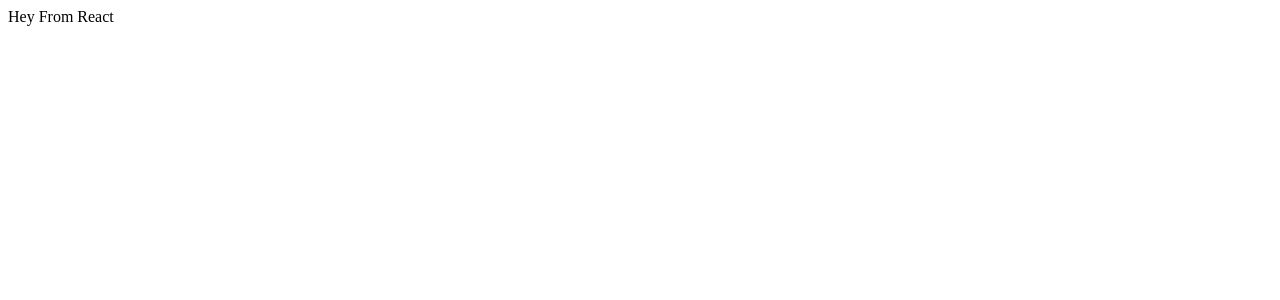
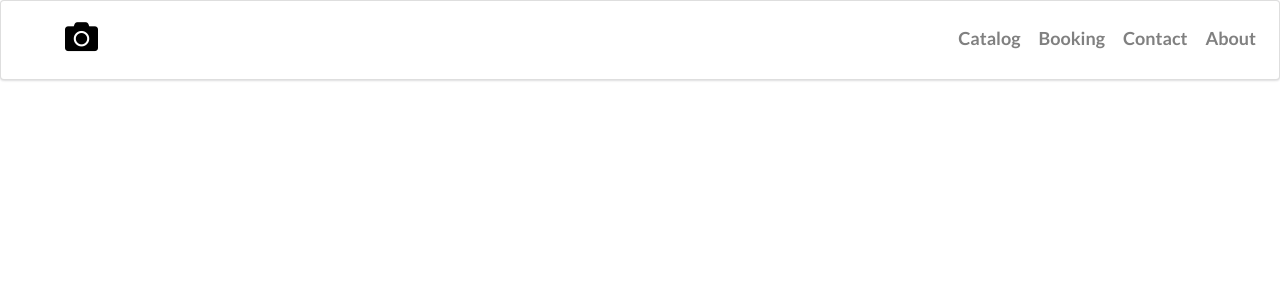
Before and after one commit to saintpab1o/photographer-portfolio, a React (Create React App) app in the folder frontend/: page / in a window 1280 px wide. Shown: the top 300 px of the page. Built offline with nearby package versions, Linux system fonts and the light colour scheme.

Commit message:
Completed Header

```diff
--- a/frontend/public/index.html
+++ b/frontend/public/index.html
@@ -15,6 +15,7 @@
       user's mobile device or desktop. See https://developers.google.com/web/fundamentals/web-app-manifest/
     -->
     <link rel="manifest" href="%PUBLIC_URL%/manifest.json" />
+    <link rel="stylesheet" href="https://cdnjs.cloudflare.com/ajax/libs/semantic-ui/2.4.1/semantic.min.css" />
     <!--
       Notice the use of %PUBLIC_URL% in the tags above.
       It will be replaced with the URL of the `public` folder during the build.
--- a/frontend/src/App.js
+++ b/frontend/src/App.js
@@ -1,9 +1,12 @@
-import React from 'react'
+import React from 'react';
+import Header from './components/Header';
 
 
 class App extends React.Component{
   render(){
-    return <div>Hey From React</div>
+    return (
+      <Header/>
+      )
   }
 }
 
--- /dev/null
+++ b/frontend/src/components/Header.js
@@ -0,0 +1,30 @@
+import React from 'react';
+import '../css/Header.css';
+
+class Header extends React.Component{
+    render(){
+        return (
+          <div id="header-container" className="ui clearing segment">
+            <div id="header-text-container">
+            <h3 id="header-icon" class="ui icon header">
+              <i class="photo icon"></i>
+            </h3>
+              <h3 id="header-text" className="ui right floated header">
+                About
+              </h3>
+              <h3 id="header-text" className="ui right floated header">
+                Contact
+              </h3>
+              <h3 id="header-text" className="ui right floated header">
+                Booking
+              </h3>
+              <h3 id="header-text" className="ui right floated header">
+                Catalog
+              </h3>
+            </div>
+          </div>
+        );
+    }
+}
+
+export default Header;
--- /dev/null
+++ b/frontend/src/css/Header.css
@@ -0,0 +1,18 @@
+#header-container{
+    max-height: 80px;
+}
+
+#header-text{
+    font-size: 18px;
+    color: gray;
+    margin-top: 12px;
+}
+
+
+#header-icon{
+    margin-left: 50px;
+    margin-top: 5px;
+    font-size: 11px;
+    color: black;
+    font-family: sans-serif;
+}
```
